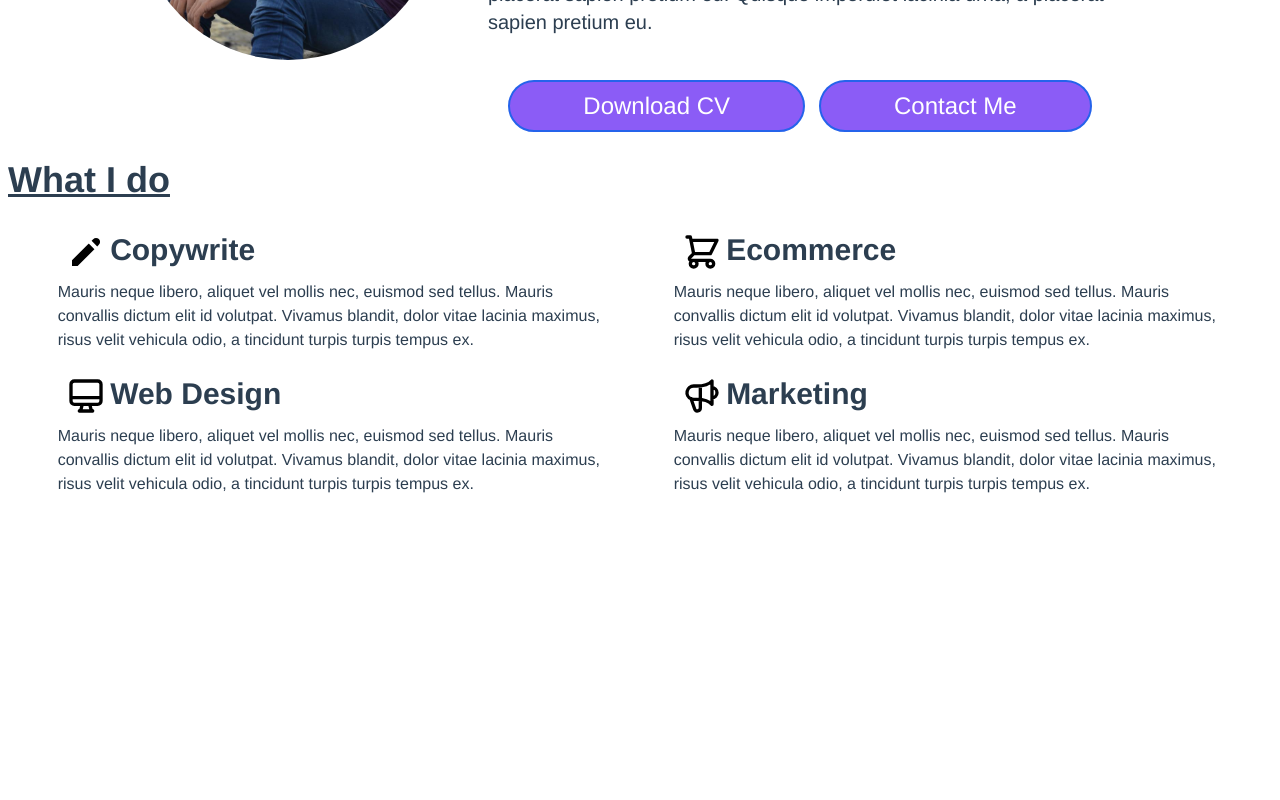
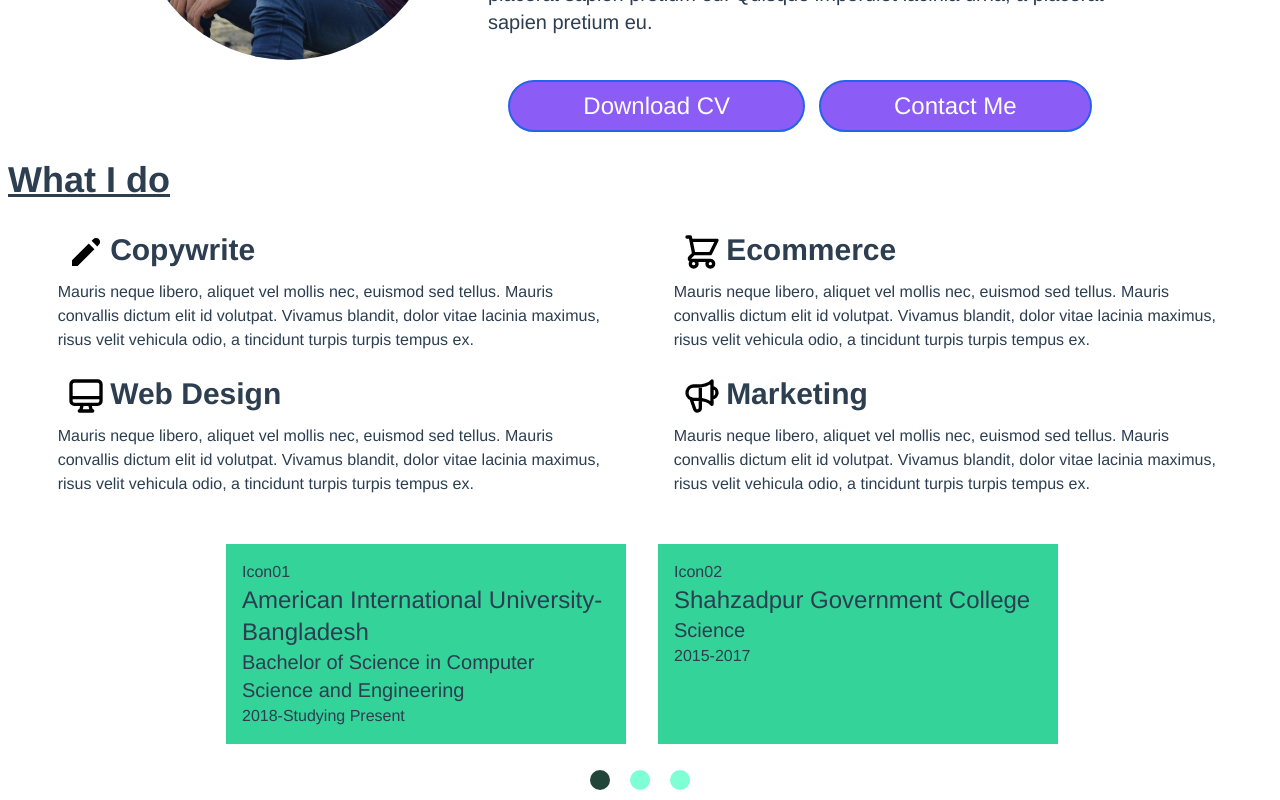
Before and after one commit to ashrhmn/portfolio-old, a Vue app: page /#/ in a window 1280 px wide. Shown: the part 412-1212 px from the top of the page. Before the commit the page ends 940 px from the top, so only its background shows below. Built offline with nearby package versions, Linux system fonts and the light colour scheme.

Commit message:
Education Details added

```diff
--- /dev/null
+++ b/src/components/About/EduInfo.vue
@@ -0,0 +1,132 @@
+<template>
+  <div class="mx-auto container-main">
+    <div id="slide" class="grid grid-flow-col overflow-x-scroll">
+      <div v-for="data in infoData" :key="data.Institute">
+        <div class="mainItem">
+          <div class="text-left">{{ data.icon }}</div>
+          <div class="text-left text-2xl">
+            {{ data.Institute }}
+          </div>
+          <div class="text-left text-xl">
+            {{ data.subject }}
+          </div>
+          <div class="text-left">{{ data.timePeriod }}</div>
+        </div>
+      </div>
+    </div>
+    <!-- navigator -->
+
+    <div class="flex justify-center">
+      <div v-for="(data, index) in infoData" :key="data.Institute">
+        <button
+          :class="{
+            'navigator': index != selectedIndex,
+            'navigatorActive': index == selectedIndex,
+            'md:hidden': index == 3,
+          }"
+          @click="scrollTo(index)"
+        ></button>
+      </div>
+    </div>
+  </div>
+</template>
+
+<script>
+export default {
+  props: ["infoData"],
+  data: function () {
+    return {
+      selectedIndex: 0,
+    };
+  },
+  methods: {
+    scrollTo(index) {
+      this.selectedIndex = index;
+      var container = document.getElementById("slide");
+      var maxScrollLeft = container.scrollWidth - container.clientWidth;
+      var slide = setInterval(function () {
+        // console.log("start");
+        // console.log("In condition : ", 440 * index - container.scrollLeft);
+        if (440 * index - container.scrollLeft > 10) {
+          // go right
+        //   console.log("rmax : ", maxScrollLeft);
+
+          var go = container.scrollLeft;
+          go += 10;
+        //   console.log("Going to", go);
+        //   console.log("Current : ", container.scrollLeft);
+          container.scrollLeft = go;
+          if (go >= maxScrollLeft) {
+            // console.log("clear1");
+            window.clearInterval(slide);
+          }
+        } else if (440 * index - container.scrollLeft < 0) {
+          // go left
+        //   console.log("lmax : ", maxScrollLeft);
+
+          var go = container.scrollLeft;
+          go -= 10;
+        //   console.log("Going to", go);
+        //   console.log("Current : ", container.scrollLeft);
+          container.scrollLeft = go;
+          if (go <= 0) {
+            // console.log("clear2");
+            window.clearInterval(slide);
+          }
+        } else {
+        //   console.log("clear3");
+          window.clearInterval(slide);
+        }
+        // console.log("end");
+      }, 5);
+    },
+    // position() {
+    //   this.positionS = document.getElementById("slide").scrollLeft;
+    // },
+  },
+};
+</script>
+
+
+<style lang="postcss" scoped>
+
+.navigator {
+  /* width: 10px; */
+  background: aquamarine;
+  padding: 10px;
+  margin: 10px;
+  border-radius: 10rem;
+  border: 2px;
+  border-color: red;
+  color: aliceblue;
+  outline: none !important;
+
+}
+
+.navigatorActive {
+  /* width: 10px; */
+  background: rgb(33, 69, 57);
+  padding: 10px;
+  margin: 10px;
+  border-radius: 10rem;
+  color: aliceblue;
+  outline: none !important;
+
+}
+
+.mainItem {
+  width: 400px;
+  height: 200px;
+  @apply bg-green-400 m-4 p-4;
+}
+.container-main {
+  width: 860px;
+}
+
+/* webview */
+@media (max-width: 768px) {
+  .container-main {
+    width: 420px;
+  }
+}
+</style>
--- a/src/index.css
+++ b/src/index.css
@@ -1,3 +1,13 @@
 @tailwind base;
 @tailwind components;
 @tailwind utilities;
+@layer utilities {
+    @variants responsive {
+        .w-845p {
+            width: 845px;
+        }
+        .w-430p {
+            width: 430px;
+        }
+    }
+}
--- a/src/views/About.vue
+++ b/src/views/About.vue
@@ -14,8 +14,8 @@
                 </p>
               </transition>
               <br />
-              <h1 class="text-4xl md:text-6xl md:text-left font-bold">
-                <span class="text-green-900">Ashik</span>
+              <h1 class="text-4xl md:text-6xl md:text-left font-bold animate__animated animate__bounce">
+                <span class="text-blue-900">Ashik</span>
                 Rahman
               </h1>
               <br />
@@ -59,7 +59,7 @@
         </div>
       </div>
       <div>
-        <!-- <card-component/> -->
+        <edu-info :infoData="eduInfoData"/>
       </div>
     </div>
   </div>
@@ -68,7 +68,7 @@
 <script>
 import whatIdos from "../components/About/WhatIdos.vue";
 
-// import CardComponent from '../components/About/CardComponent.vue'
+import EduInfo from '../components/About/EduInfo.vue'
 const words = [
   "Web Developer",
   "Web Designer",
@@ -79,6 +79,7 @@ const words = [
 export default {
   components: {
     whatIdos,
+    EduInfo,
     // CardComponent
   },
   data: function () {
@@ -110,6 +111,32 @@ export default {
             "Mauris neque libero, aliquet vel mollis nec, euismod sed tellus. Mauris convallis dictum elit id volutpat. Vivamus blandit, dolor vitae lacinia maximus, risus velit vehicula odio, a tincidunt turpis turpis tempus ex.",
         },
       ],
+      eduInfoData:[
+        {
+          icon:'Icon01',
+          Institute:'American International University-Bangladesh',
+          subject:'Bachelor of Science in Computer Science and Engineering',
+          timePeriod:'2018-Studying Present'
+        },
+        {
+          icon:'Icon02',
+          Institute:'Shahzadpur Government College',
+          subject:'Science',
+          timePeriod:'2015-2017'
+        },
+        {
+          icon:'Icon03',
+          Institute:'Rangdhanu Kinder Garten & Model High School',
+          subject:'Science',
+          timePeriod:'2004-2014'
+        },
+        {
+          icon:'Icon04',
+          Institute:'Radiate English Medium School',
+          subject:'Primary',
+          timePeriod:'2002-2003'
+        }
+      ]
     };
   },
 
```
